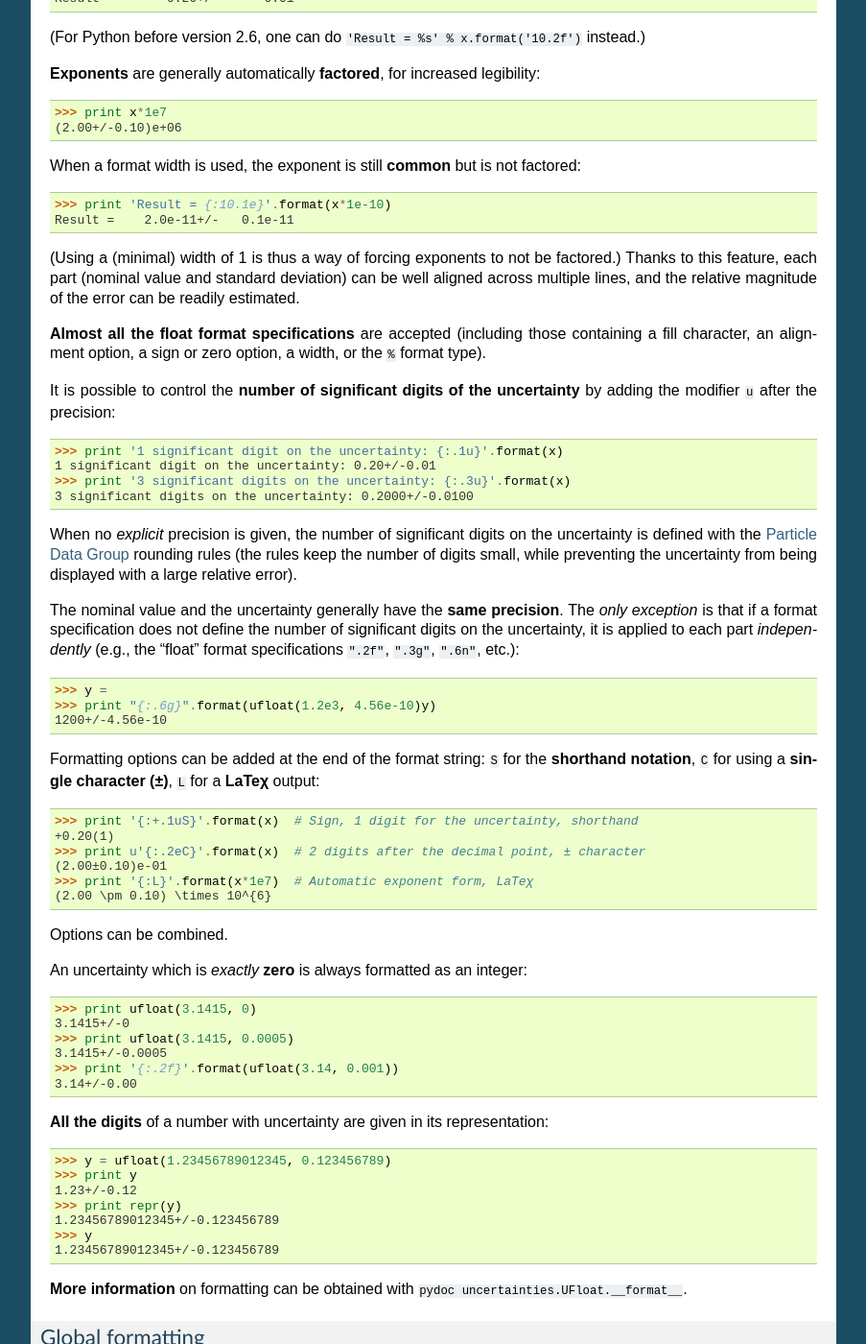
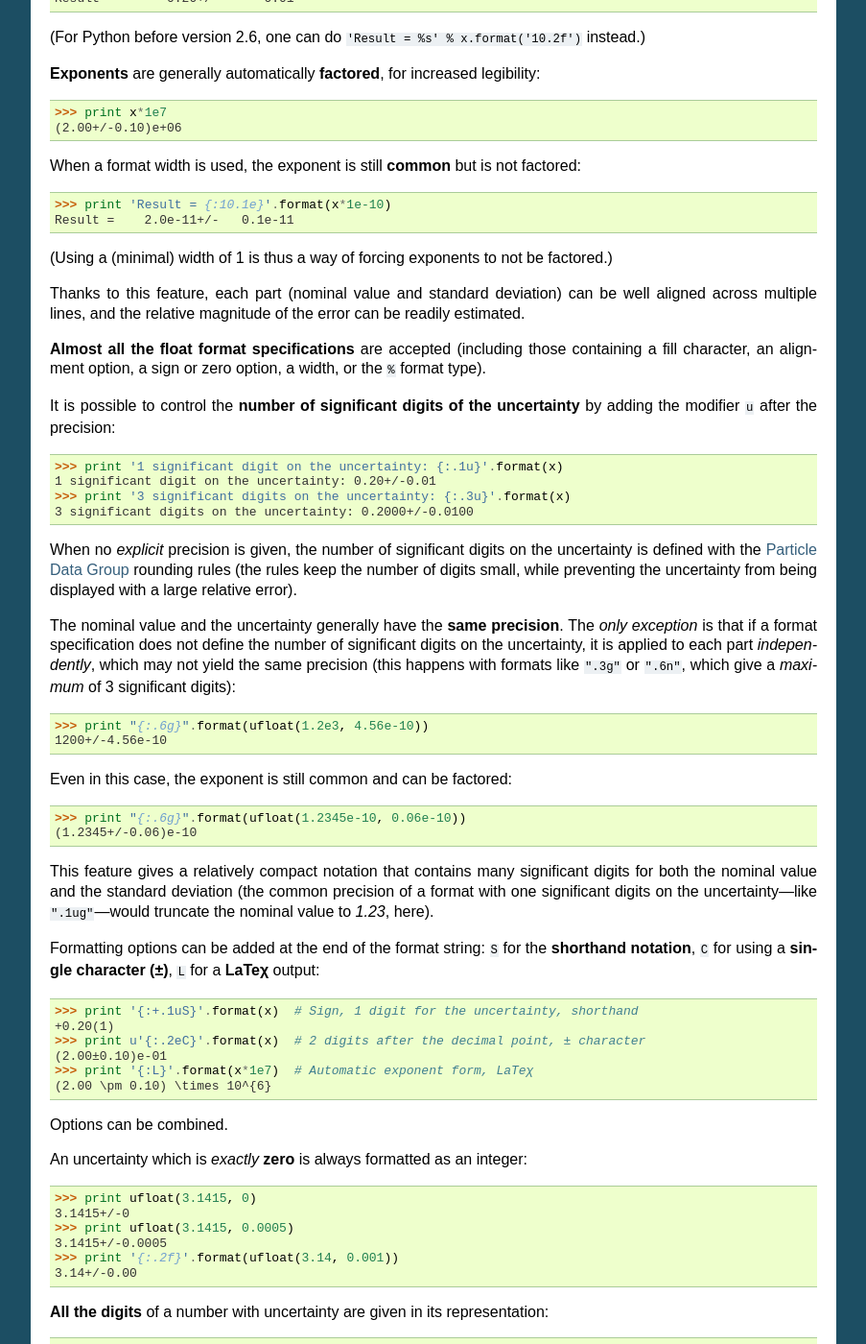
Before and after one commit to lmfit/uncertainties, a Sphinx documentation site: the page built from doc/user_guide.rst, in a window 1280 px wide and 1400 px high, scrolled down 2536 px. Shown: the whole window at 96% size, without its empty margins (198-1101 px from the left). Built offline with Sphinx 7.4.7, drawn with Linux system fonts in a browser that asks for light colours; the version number is read from the project's files by our own code.

Commit message:
Simpler phrasing.

```diff
--- a/doc/user_guide.rst
+++ b/doc/user_guide.rst
@@ -178,9 +178,11 @@ not factored:
 Result =    2.0e-11+/-   0.1e-11
 
 (Using a (minimal) width of 1 is thus a way of forcing exponents to
-not be factored.) Thanks to this feature, each part (nominal value and
-standard deviation) can be well aligned across multiple lines, and the
-relative magnitude of the error can be readily estimated.
+not be factored.)
+
+Thanks to this feature, each part (nominal value and standard
+deviation) can be well aligned across multiple lines, and the relative
+magnitude of the error can be readily estimated.
 
 .. Legacy code and simple control:
 
@@ -207,12 +209,23 @@ uncertainty from being displayed with a large relative error).
 The nominal value and the uncertainty generally have the **same
 precision**.  The *only exception* is that if a format specification
 does not define the number of significant digits on the uncertainty,
-it is applied to each part *independently* (e.g., the "float" format
-specifications ``".2f"``, ``".3g"``, ``".6n"``, etc.):
+it is applied to each part *independently*, which may not yield the
+same precision (this happens with formats like ``".3g"`` or ``".6n"``,
+which give a *maximum* of 3 significant digits):
 
->>> y =
->>> print "{:.6g}".format(ufloat(1.2e3, 4.56e-10)y)
+>>> print "{:.6g}".format(ufloat(1.2e3, 4.56e-10))
 1200+/-4.56e-10
+
+Even in this case, the exponent is still common and can be factored:
+
+>>> print "{:.6g}".format(ufloat(1.2345e-10, 0.06e-10))
+(1.2345+/-0.06)e-10
+
+This feature gives a relatively compact notation that contains many
+significant digits for both the nominal value and the standard
+deviation (the common precision of a format with one significant
+digits on the uncertainty—like ``".1ug"``—would truncate the nominal
+value to `1.23`, here).
 
 .. Options
 
```
